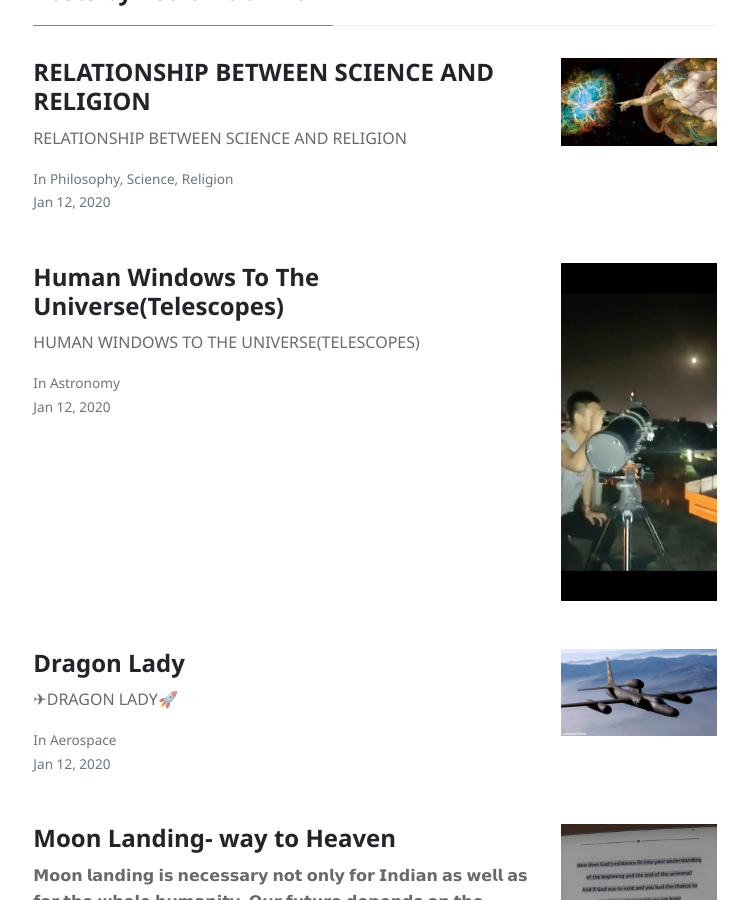
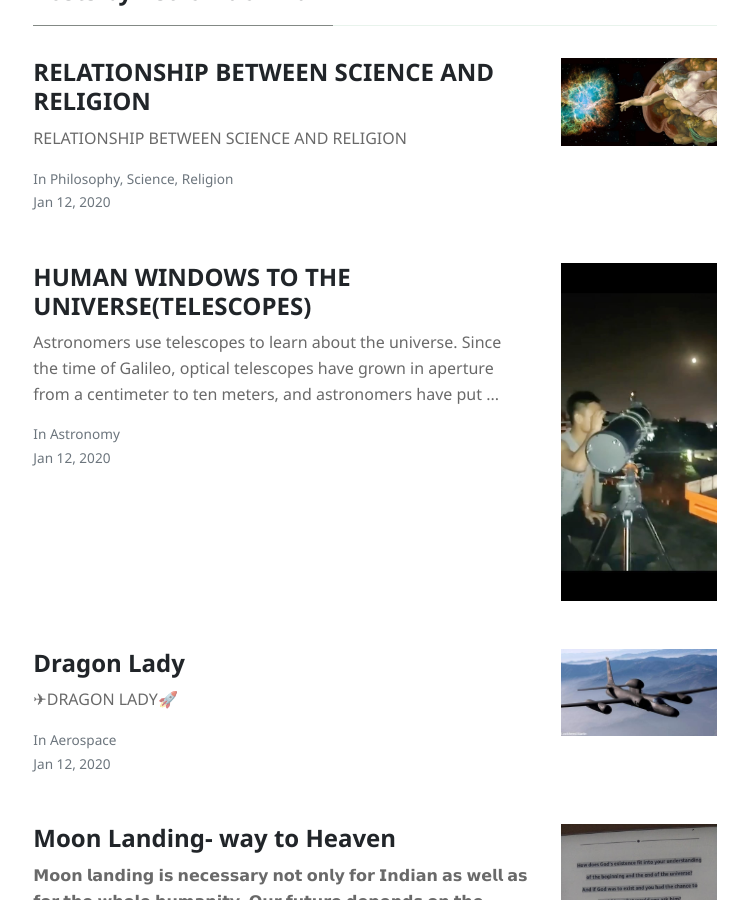
Before and after one commit to AstroSpaceTech/AstroSpaceTech.github.io, a Jekyll site: the page built from _pages/author-astromuonkuki.html, in a window 1280 px wide and 900 px high, scrolled down 352 px. Shown: the whole window, without its empty margins (265-1013 px from the left). Built offline with Jekyll 4.4.1, drawn with Linux system fonts in a browser that asks for light colours; nearby versions of some CDN libraries.

Commit message:
Update 2020-01-12-Human-Windows-To-The-Universe(Telescopes).md

```diff
--- a/_posts/2020-01-12-Human-Windows-To-The-Universe(Telescopes).md
+++ b/_posts/2020-01-12-Human-Windows-To-The-Universe(Telescopes).md
@@ -1,13 +1,11 @@
 ---
 layout: post
-title:  "Human Windows To The Universe(Telescopes)"
+title:  "HUMAN WINDOWS TO THE UNIVERSE(TELESCOPES)"
 author: AstromuonKuki
 categories: [ Astronomy ]
 image: ../assets/images/posts/mytelescope.jpg
 tags: [ astronomy ]
 ---
-
-HUMAN WINDOWS TO THE UNIVERSE(TELESCOPES)
 
 Astronomers use telescopes to learn about the universe. Since the time of Galileo, optical telescopes have grown in aperture from a centimeter to ten meters, and astronomers have put telescopes in space and have used them to detect electromagnetic radiation at wavelengths not visible to the eye.
 
@@ -24,13 +22,13 @@ Astronomers use telescopes to learn about the universe. Since the time of Galile
 REASONS ASTRONOMERS WANT TO PUT TELESCOPE IN SPACE
 
 Due to three limitations imposed on ground based Astronomy.
-1.One is caused by light pollution that is omnipresent in urban and suburban areas of the world.
-2.The second limitation is the blurring of the Earth's atmosphere.
-3.The third limitation is the opacity of the Earth's atmosphere to most forms of electromagnetic radiation.
+1. One is caused by light pollution that is omnipresent in urban and suburban areas of the world.
+2. The second limitation is the blurring of the Earth's atmosphere.
+3. The third limitation is the opacity of the Earth's atmosphere to most forms of electromagnetic radiation.
 Except for the small silver of visible waves and a large chunk of radio spectrum, all other bands of electromagnetic radiation are extinguished by the Earth's atmosphere. To observe them, we have to go into space.
 
 Moreover,some examples of wavelengths regions beyond the spectrum of visible light where astronomers can learn about the universe are :
-1.Spitzer Space Telescope use for studying infrared wavelengths.
-2.Chandra X-ray and Hubble are used for comets to cosmology.
- 3.WMAP Satellite use for studying microwave background radiation
-4.LISA(Laser Interferometer Space Antenna) use to detect gravity waves
+1. Spitzer Space Telescope use for studying infrared wavelengths.
+2. Chandra X-ray and Hubble are used for comets to cosmology.
+3. WMAP Satellite use for studying microwave background radiation
+4. LISA(Laser Interferometer Space Antenna) use to detect gravity waves
```
